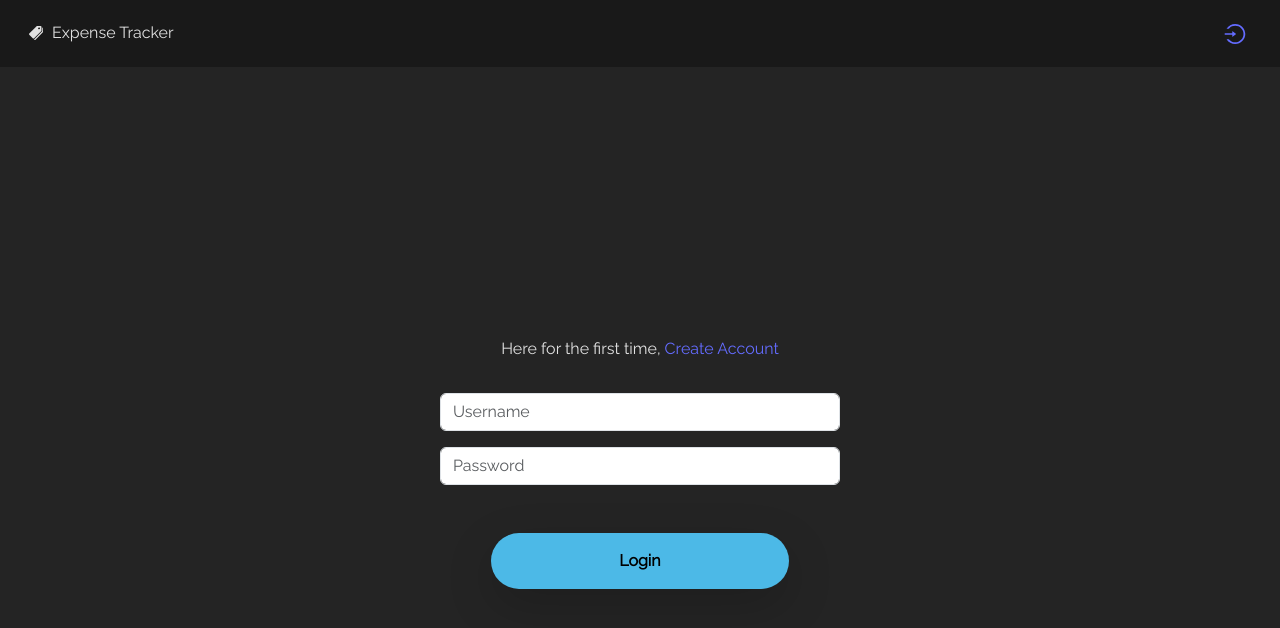
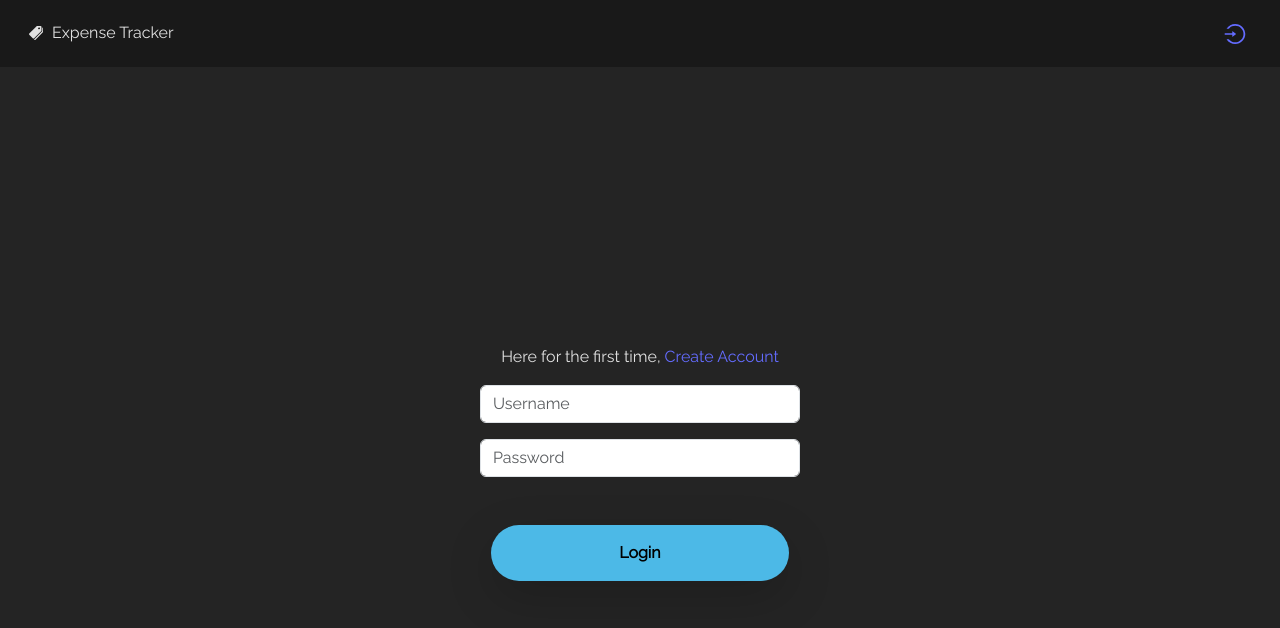
Before and after one commit to suraj-anand/expense-tracker, a React (Vite) app in the folder client/: page /login in a window 1280 px wide. Shown: the top 628 px of the page. Built offline with nearby package versions, Linux system fonts and the light colour scheme; no server answers.

Commit message:
change width

```diff
--- a/client/src/components/login/LoginForm.jsx
+++ b/client/src/components/login/LoginForm.jsx
@@ -40,10 +40,10 @@ export default function LoginForm(){
                 name="username" id="username"
                 placeholder='Username'
                 autoComplete='off'
-                className='login-input form-control my-3'
+                className='login-input form-control'
                 required
                 style={{
-                        width: "25rem",
+                        width: "20rem",
                         }}
                 {...register("username")}
                 />
@@ -54,7 +54,7 @@ export default function LoginForm(){
                 autoComplete='off'
                 className='login-input form-control mt-3 mb-5'
                 required
-                style={{width: "25rem"}}
+                style={{width: "20rem"}}
                 {...register("password")}
                     />
 
--- a/client/src/components/login/RegisterForm.jsx
+++ b/client/src/components/login/RegisterForm.jsx
@@ -46,7 +46,7 @@ export default function RegisterForm(){
                         autoComplete='off'
                         className='login-input form-control my-3'
                         style={{
-                                width: "25rem",
+                                width: "20rem",
                             }}
                         required
                         {...register("first_name")}
@@ -61,7 +61,7 @@ export default function RegisterForm(){
                         className='login-input form-control my-3'
                         required
                         style={{
-                                width: "25rem",
+                                width: "20rem",
                             }}
                         {...register("last_name")}
                         />
@@ -77,7 +77,7 @@ export default function RegisterForm(){
                         className='login-input form-control my-3'
                         required
                         style={{
-                                width: "25rem",
+                                width: "20rem",
                             }}
                         {...register("email")}
                         />
@@ -90,7 +90,7 @@ export default function RegisterForm(){
                         autoComplete='off'
                         className='login-input form-control my-3'
                         style={{
-                                width: "25rem",
+                                width: "20rem",
                             }}
                         required
                         {...register("password")}
```
